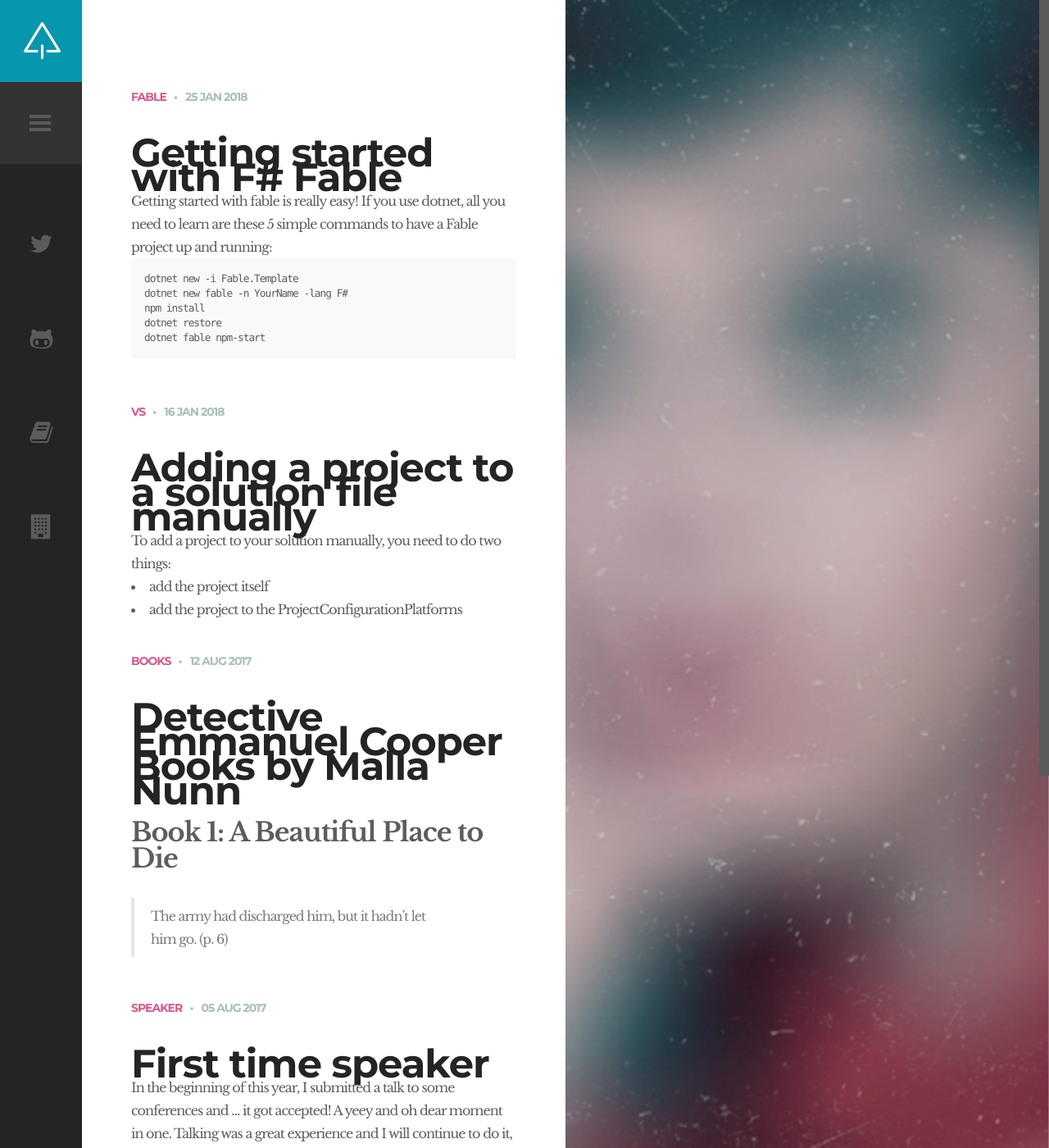
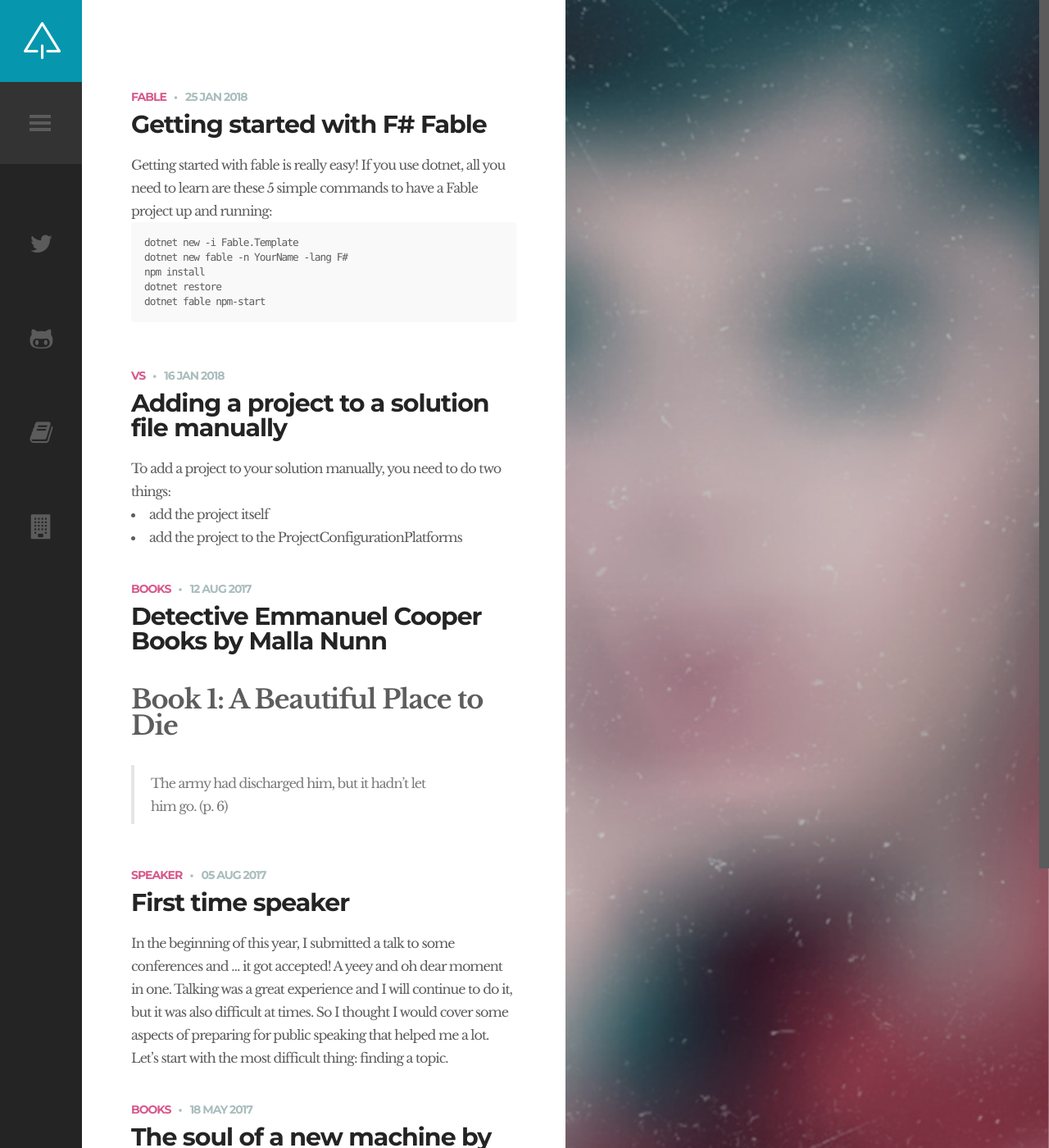
Before and after one commit to selketjah/selketjah.github.io, a Jekyll site: the page built from index.html, in a window 1280 px wide and 1400 px high. Shown: the whole window at 82% size. Built offline with Jekyll 4.4.1, drawn with Linux system fonts in a browser that asks for light colours; the list of posts is cut into pages by our own code.

Commit message:
fix entry-title on home page

```diff
--- a/public/css/style.css
+++ b/public/css/style.css
@@ -444,11 +444,11 @@ body.open .site-content
 
 .blog-item-holder .entry-content .entry-title
 {
-    font-size: 48px;
+    font-size: 30px;
     font-family: 'Montserrat', sans-serif, Arial;
     line-height: 30px;
-    padding-top: 35px;
-    padding-bottom: 0;
+    padding-top: 1px;
+    padding-bottom: 20px;
 }
 
 .blog-item-holder .entry-content .entry-title a
```
